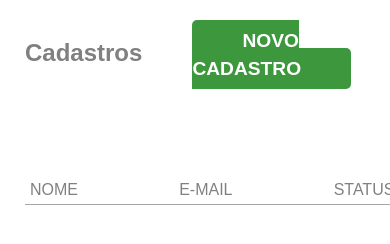
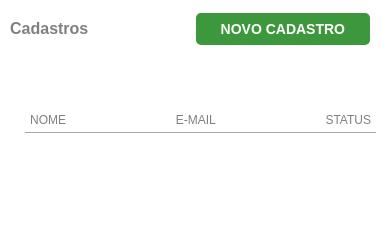
Before and after one commit to rochinhaz/ProjetoOperacaoCuriosidade, a plain HTML site: page Projeto/cadastro.html in a window 390 px wide. Drawn offline with Linux system fonts and the light colour scheme.

Commit message:
recursividade

```diff
--- a/Projeto/cadastro.html
+++ b/Projeto/cadastro.html
@@ -6,6 +6,8 @@
     <title>Operação Curiosidade</title>
     <link rel="shortcut icon" href="imagens/favicon.ico" type="image/x-icon">
     <link rel="stylesheet" href="estilos/cadastro.css">
+    <link rel="stylesheet" href="estilos/mediaQueryCadastro.css">
+
 </head>
 <body>
     <main>
--- a/Projeto/estilos/cadastro.css
+++ b/Projeto/estilos/cadastro.css
@@ -16,7 +16,8 @@
 }
 
 h2{
-    padding: 25px;
+    font-size: 20px;
+    margin: 20px 0px 0px 10px;
 }
 
 h2>a{
@@ -25,19 +26,17 @@ h2>a{
     color: white;
     font-style: normal;
     font-weight: bold;
-    font-size: 0.8em;
-    padding: 10px 50px;
+    padding: 8px 35px;
     border-radius: 5px;
-    margin-right: 5px;
+    font-size: 18px;
+    margin: 20px 20px 0px 0px;
 
 }
 
 table{
     border-collapse: collapse;
-    margin-left: 25px;
-    margin-right: 25px;
-    margin-top:70px;
-    width: 96%;
+    margin: 70px 15px 10px 25px;
+    width: 94%;
 }
 
 thead > tr {
--- a/Projeto/estilos/home.css
+++ b/Projeto/estilos/home.css
@@ -103,8 +103,8 @@ div#titulotabela >h2 {
 
 table {
     border-collapse: collapse;
-    margin:10px 10px 10px 20px;
-    width: 96%;
+    margin: 10px 15px 10px 25px;
+    width: 94%;
 
 }
 
@@ -119,25 +119,25 @@ tbody{
 th{
     margin: 5px;
     font-weight: normal;
+    text-align: left;
 }
 
 td{
     color: black;
     margin: 5px;
+    text-align: left;
 }
 
 table > thead > tr {
     display: flex;
     flex-direction: row;
     justify-content: space-between;
-    align-items: center;
-    align-content: center;
+
 }
 
 table > tbody > tr {
     display: flex;
     flex-direction: row;
     justify-content: space-between;
-    align-items: center;
-    align-content: center;
+
 }
--- a/Projeto/estilos/listaUsuario.css
+++ b/Projeto/estilos/listaUsuario.css
@@ -14,11 +14,12 @@ header{
     justify-content: space-between;
     align-items: center;
     align-content: center;
+    margin-bottom: 70px;
 }
 
-h2 {
+h2{
     font-size: 20px;
-    margin-left: 10px;
+    margin: 20px 0px 0px 10px;
 }
 
 input {
@@ -33,11 +34,9 @@ input {
     cursor: pointer;
 }
 
-
-
 table{
-    margin: 10px 25px;
-    width: 96%;
+    margin: 10px 15px 10px 25px;
+    width: 94%;
     border-collapse: collapse;
 }
 
--- a/Projeto/estilos/login.css
+++ b/Projeto/estilos/login.css
@@ -4,11 +4,13 @@
     margin: 0px;
     padding: 0px;
     box-sizing: border-box;
+    background-color: rgb(230, 230, 230);
 }
 
     div#divlogin {
-        height: 450px;
-        width: 350px;
+        background-color: white;
+        height: 500px;
+        width: 550px;
         border: 1px solid black;
         border-radius: 5px;
         text-align: center;
@@ -25,10 +27,11 @@
         display: block;
         width: 250px;
         height: 40px;
-        margin: 40px 55px auto;
+        margin: 50px 150px auto;
     }
 
     div.campo>input {
+        background-color: rgb(248, 246, 246);
         border: 0px;
         margin: 0px auto;
         padding: 0px;
@@ -44,7 +47,7 @@
         height: 40px;
         background-color: black;
         border-radius: 5px;
-        margin: 40px 55px auto;
+        margin: 50px 150px auto;
         border: 2px solid black;
 
     }
@@ -63,17 +66,16 @@
         margin: auto;
         cursor: pointer;
 
-
     }
 
     div#logo_login{
-        margin-top: 50px;
+        margin-top: 30px;
+        background-color: white;
     }
 
     div#logo_login>img{
         border-radius: 50%;
         background-size: cover;
-        height: 100px;
-        width: 100px;
+        height: 130px;
         margin: auto;
     }
--- /dev/null
+++ b/Projeto/estilos/mediaQueryCadastro.css
@@ -0,0 +1,26 @@
+@charset "UTF-8";
+
+@media screen and (min-width: 220px) and (max-width: 768px){
+
+    *{
+        font-size: 12px;
+    }
+
+
+    h2{
+        font-size: 16px;
+        margin: 20px 0px 0px 10px;
+    }
+
+    h2>a{
+        padding: 8px 25px;
+        font-size: 14px;
+        margin: 20px 20px 0px 0px;
+    }
+
+    table{
+        border-collapse: collapse;
+        margin: 70px 15px 10px 25px;
+        width: 90%;
+    }
+}
--- /dev/null
+++ b/Projeto/estilos/mediaQueryListaUsuario.css
@@ -0,0 +1,24 @@
+@charset "UTF-8";
+
+@media screen and (min-width: 220px) and (max-width: 768px){
+
+    *{
+        font-size: 12px;
+    }
+
+    h2{
+        font-size: 16px;
+        margin: 20px 0px 0px 10px;
+    }
+
+    input {
+        margin: 20px 20px 0px 0px;
+        padding: 8px 28px;
+    }
+
+    table{
+        margin: 10px 15px 10px 25px;
+        width: 90%;
+        border-collapse: collapse;
+    }
+}
--- /dev/null
+++ b/Projeto/estilos/mediaQueryNovoCadastro.css
@@ -0,0 +1,54 @@
+@charset "UTF-8";
+
+@media screen and (min-width: 220px) and (max-width: 768px){
+
+    h2{
+        color:gray;
+        font-weight: bolder;
+        font-size: 16px;
+    }
+
+    .container{
+        margin: 20px 20px 30px 20px;
+        height: 30px;
+    }
+
+    label{
+        font-size: 14px;
+    }
+
+    header > div> input{
+        margin: 7px;
+    }
+
+    legend{
+        font-size: 16px;
+    }
+
+    input#inome{
+        width: 93%;
+    }
+
+    input#iendereco{
+        width: 93%;
+    }
+
+    input#iidade{
+        width: 13%;
+        margin-right: 3%;
+    }
+
+    input#iemail{
+        width: 74%;
+    }
+
+    textarea{
+        margin: 10px 20px 10px 10px;
+        width: 93%;
+        height: 17vh;
+    }
+
+    footer > input{
+        padding: 8px 50px;
+    }
+}
```
Also changed, not shown: Projeto/estilos/mediaQueryLogin.css (added, +45 -0 lines), Projeto/estilos/novocadastro.css (+5 -5 lines), Projeto/listaDeUsuario.html (+2 -0 lines), Projeto/login.html (+2 -0 lines), Projeto/novoCadastro.html (+3 -1 lines).
